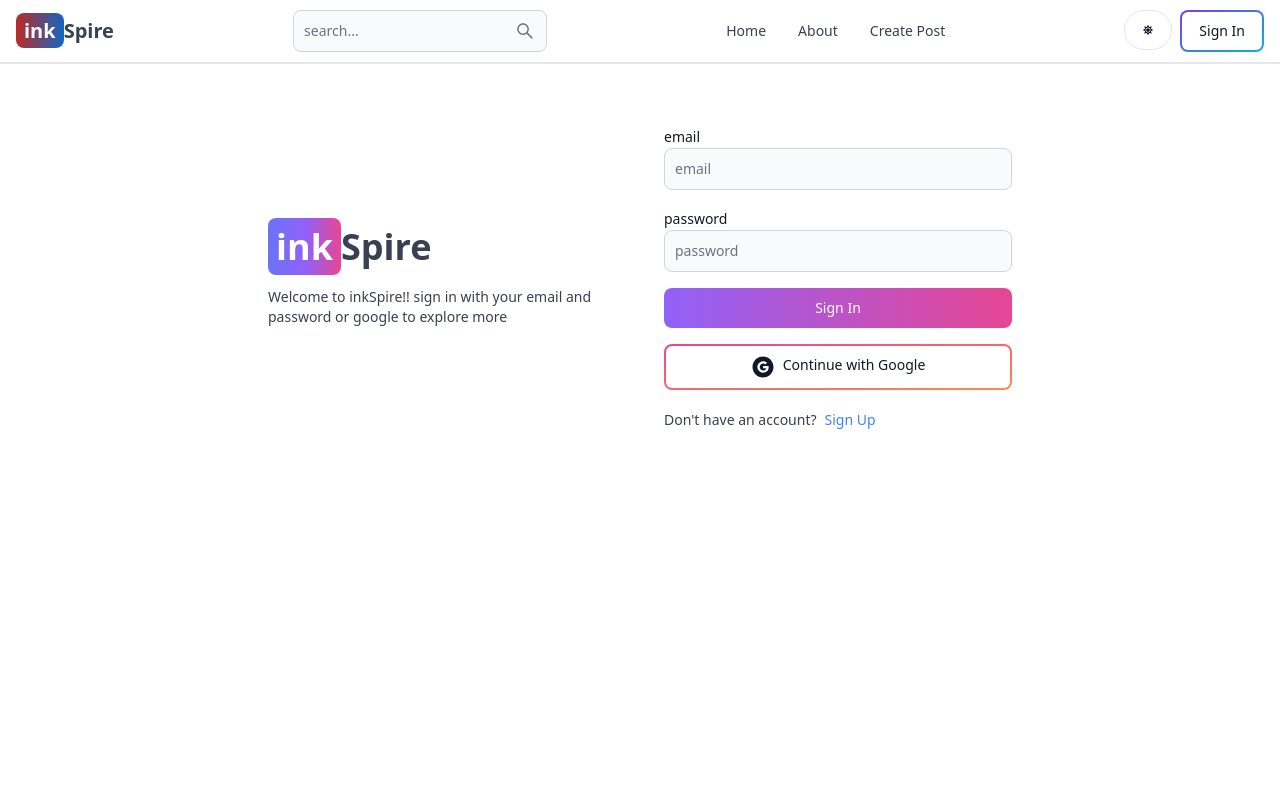
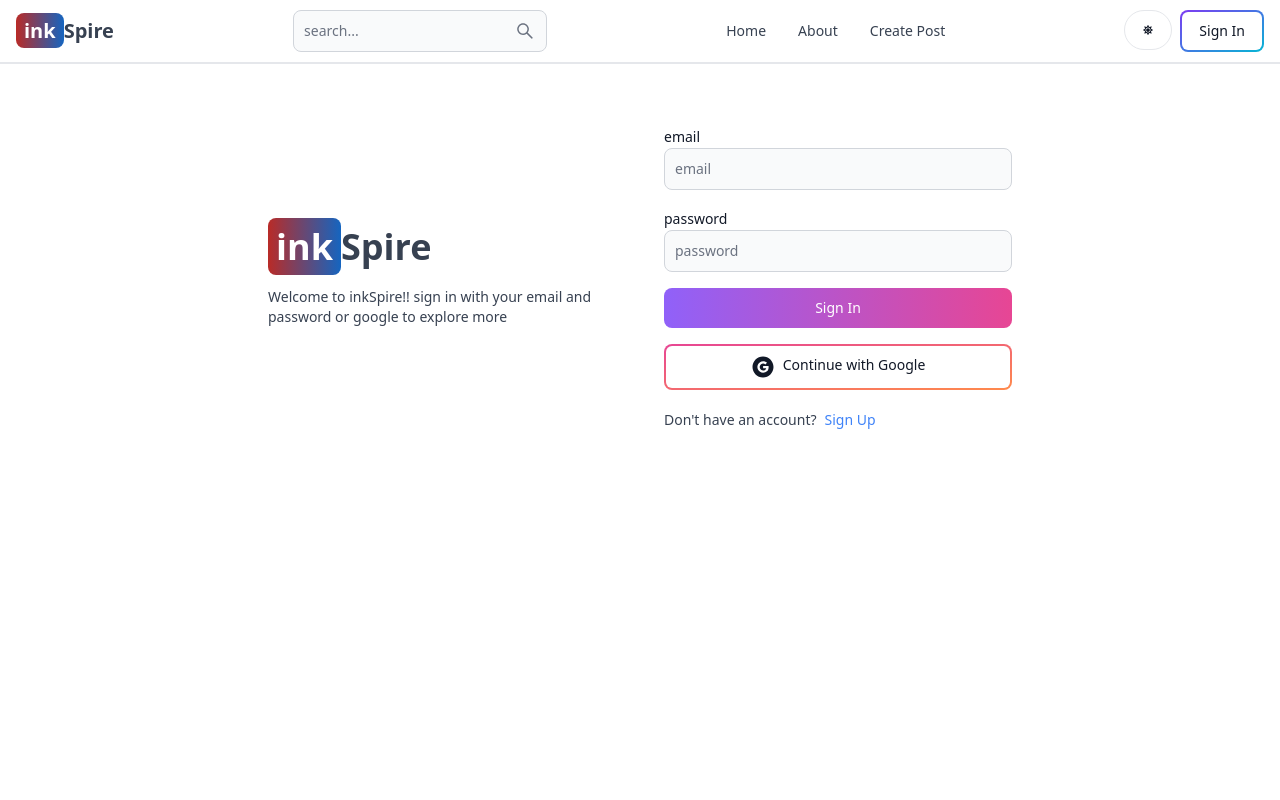
Before and after one commit to manishyadav077/InkSpire, a React (Vite) app in the folder frontend/: page /sign-in in a window 1280 px wide. Shown: the top 800 px of the page. Built offline with nearby package versions, Linux system fonts and the light colour scheme; no server answers.

Commit message:
updating comp

```diff
--- a/frontend/index.html
+++ b/frontend/index.html
@@ -4,7 +4,7 @@
     <meta charset="UTF-8" />
     <link rel="icon" type="image/svg+xml" href="" />
     <meta name="viewport" content="width=device-width, initial-scale=1.0" />
-    <title>Zblog</title>
+    <title>inkSpire</title>
   </head>
   <body>
     <div id="root"></div>
--- a/frontend/src/pages/SignIn.jsx
+++ b/frontend/src/pages/SignIn.jsx
@@ -53,7 +53,7 @@ const SignIn = () => {
       <div className="flex p-3 max-w-3xl mx-auto flex-col md:flex-row md:items-center gap-12">
         <div className="flex-1">
           <Link to="/" className="font-bold dark:text-white text-4xl">
-            <span className="px-2 py-1 bg-gradient-to-r from-indigo-500 via-purple-500 to-pink-500 rounded-lg text-white">
+            <span className="px-2 py-1 bg-gradient-to-r from-[#b92b27] to-[#1565C0] rounded-lg text-white">
               ink
             </span>
             Spire
--- a/frontend/src/pages/SignUp.jsx
+++ b/frontend/src/pages/SignUp.jsx
@@ -51,7 +51,7 @@ const SignUp = () => {
       <div className="flex p-3 max-w-3xl mx-auto flex-col md:flex-row md:items-center gap-12">
         <div className="flex-1">
           <Link to="/" className="font-bold dark:text-white text-4xl">
-            <span className="px-2 py-1 bg-gradient-to-r from-indigo-500 via-purple-500 to-pink-500 rounded-lg text-white">
+            <span className="px-2 py-1 bg-gradient-to-r from-[#b92b27] to-[#1565C0] rounded-lg text-white">
               ink
             </span>
             Spire
```
